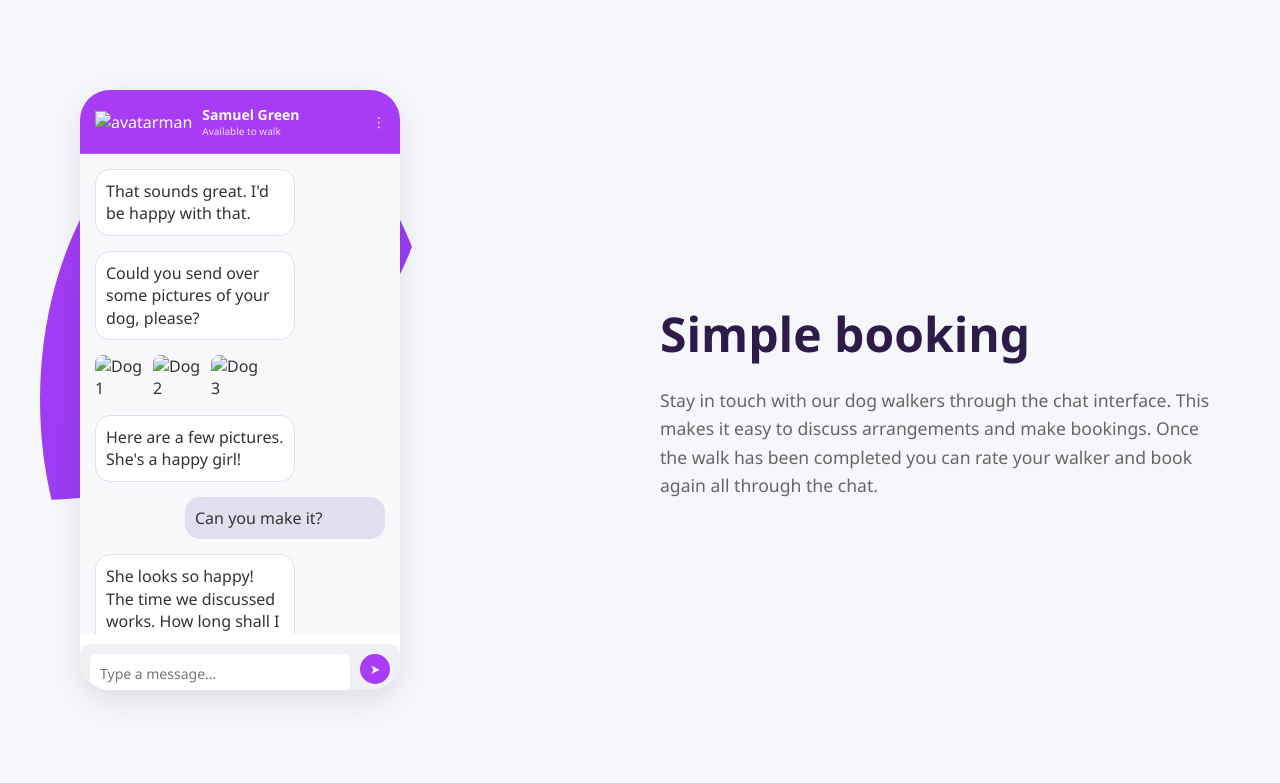
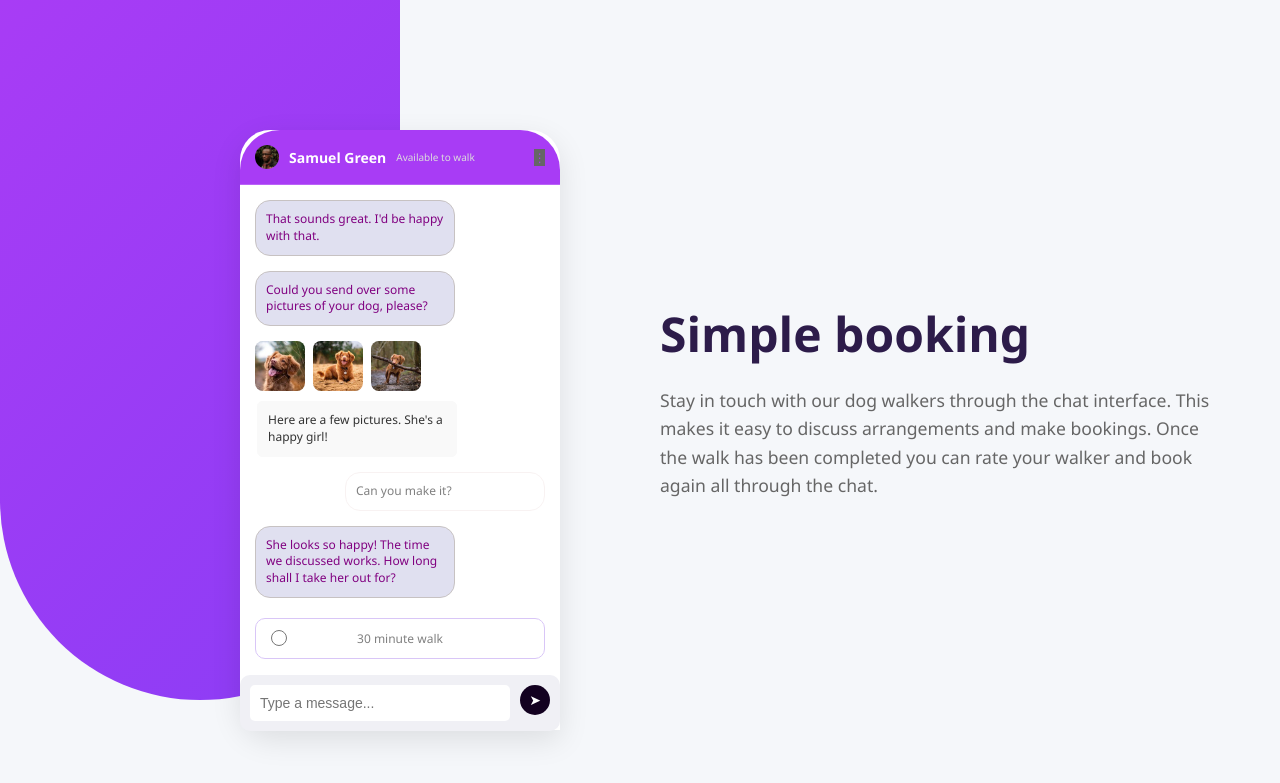
Before and after one commit to Olekuwiz/Team-3-Desktop-Design, a plain HTML site: page index.html in a window 1280 px wide. Drawn offline with Linux system fonts and the light colour scheme.

Commit message:
avatarman,image gallery and the big purple background updated

```diff
--- a/index.html
+++ b/index.html
@@ -1,78 +1,81 @@
 <!DOCTYPE html>
 <html lang="en">
 <head>
-<meta charset="UTF-8" />
-<meta name="viewport" content="width=device-width, initial-scale=1.0" />
+<meta charset="UTF-8"><meta name="viewport" content="width=device-width, initial-scale=1.0">
 <title>Simple Booking</title>
 <link rel="stylesheet" href="style.css" />
 </head>
 <body>
 
 <div class="container">
-<!-- Left Section - Phone Mockup -->
-<div class="left-section">
-<div class="purple-bg"></div>
+ <!-- Left Side: Purple Gradient Background -->
+ <div class="gradient-bg"></div>
+
+<!-- Phone Mockup -->
 <div class="phone-mockup">
-<div class="phone-header">
-<div class="user-info">
-<img src="avatarman.jpg" alt="avatarman">
+<!-- Status Bar -->
+<div class="status-bar">
+<div class="status-left"></div>
+<div class="status-center">
+<img src="img/avatarman.jpg" alt="Avatar" class="avatar">
+<div class="user-name">Samuel Green</div>
+<div class="user-status">Available to walk</div>
+</div>
 
-<div>
-<p class="user-name">Samuel Green</p>
-<p class="user-status">Available to walk</p>
-</div>
-</div>
-<span class="menu-icon">⋮</span>
+<div class="status-right">⋮</div>
 </div>
 
 <div class="chat-container">
-<div class="message received-message">
+<!-- Message from user -->
+<div class="message received">
  That sounds great. I'd be happy with that.
 </div>
-
-          <div class="message received-message">
+<div class="message received">
 Could you send over some pictures of your dog, please?
 </div>
-
+ <!-- Image gallery -->
         <div class="image-gallery">
-            <img src="dog-image-1c.jpg" alt="Dog 1" />
-            <img src="dog-image-2.jpg" alt="Dog 2" />
-            <img src="dog-image-3.jpg" alt="Dog 3" />
+          <img src="img/dog-image-1c.jpg" alt="Dog 1">
+          <img src="img/dog-image-2.jpg" alt="Dog 2">
+          <img src="img/dog-image-3.jpg" alt="Dog 3">
         </div>
 
-          <div class="message received-message">
+        <div class="message receivedd">
           Here are a few pictures. She's a happy girl!
         </div>
 
-          <div class="message sent-message">
+        <div class="message sent">
           Can you make it?
         </div>
 
-          <div class="message received-message">
+  <div class="message received">
           She looks so happy! The time we discussed works. How long shall I take her out for?
         </div>
 
-          <div class="booking-options">
-            <div class="option">
-              <span>30 minute walk</span>
-              <span class="option-price">$29</span>
-            </div>
-            <div class="option">
-              <span>1 hour walk</span>
-              <span class="option-price">$49</span>
-            </div>
+          <!-- Pricing Options -->
+        <div class="pricing-options">
+          <label class="option">
+            <input type="radio" name="walk" value="30min" />
+            <span class="option-text">30 minute walk</span>
+            <span class="price">$29</span>
+          </label>
+          <label class="option">
+            <input type="radio" name="walk" value="1hour" />
+            <span class="option-text">1 hour walk</span>
+            <span class="price">$49</span>
+          </label>
         </div>
       </div>
 
+       <!-- Input Area -->
       <div class="input-area">
         <input type="text" placeholder="Type a message..." />
         <button class="send-btn">➤</button>
       </div>
     </div>
-    </div>
 
-    <!-- Right Section - Content -->
-    <div class="right-section">
+    <!-- Right Side: Content -->
+    <div class="content">
       <h1>Simple booking</h1>
       <p>
         Stay in touch with our dog walkers through the chat interface. This makes it easy to discuss arrangements and make bookings. Once the walk has been completed you can rate your walker and book again all through the chat.
--- a/style.css
+++ b/style.css
@@ -1,11 +1,12 @@
+
 * {
   margin: 0;
   padding: 0;
   box-sizing: border-box;
-  font-family: 'Segoe UI', Tahoma, Geneva, Verdana, sans-serif;
 }
 
 body {
+  font-family: 'Segoe UI', Tahoma, Geneva, Verdana, sans-serif;
   background-color: #f5f7fa;
   color: #333;
   display: flex;
@@ -24,57 +25,66 @@ body {
   justify-content: space-between;
 }
 
-/* Left Section - Phone Mockup */
-.left-section {
-  position: relative;
-  width: 400px;
-  height: 600px;
-  z-index: 1;
-}
-
-.purple-bg {
+/* Purple Gradient Background (Left Side) */
+.gradient-bg {
   position: absolute;
   top: 0;
   left: 0;
   width: 400px;
-  height: 600px;
+  height: 700px;
   background: linear-gradient(135deg, #a83cf5, #8b3df5);
-  border-radius: 50% 50% 50% 50%;
-  clip-path: circle(400px at 0% 0%);
-  z-index: 0;
+  border-bottom-right-radius: 250px;
+  border-bottom-left-radius: 250px;
 }
 
+/* Phone Mockup */
 .phone-mockup {
   width: 320px;
   height: 600px;
   background: white;
-  border-radius: 30px;
+  border-top-right-radius: 30px;
+  border-top-left-radius: 30px;
+  border-bottom-left-radius: 30px;
+  border-bottom-left-radius: 30px;
   box-shadow: 0 10px 30px rgba(0, 0, 0, 0.1);
-  overflow: hidden;
+  overflow: sticky;
   position: relative;
-  margin: 0 auto;
+  margin-top: 80px;
+  left: 200px;
   transform: translateY(-10px);
+
 }
 
-.phone-header {
+/* Status Bar */
+.status-bar {
   background: #a83cf5;
+  border-radius: 40px 40px 0 0;
   padding: 15px;
   display: flex;
   align-items: center;
   justify-content: space-between;
-  color: white;
+  color: #a83cf5;
   border-bottom: 1px solid rgba(255, 255, 255, 0.2);
 }
 
-.user-info {
+.status-left,
+.status-right {
+  font-size: 12px;
+  font: light purple;
+  background-color: #666;
+
+}
+
+.status-center {
   display: flex;
   align-items: center;
   gap: 10px;
+  flex: 1;
 }
 
-.user-avatar {
-  width: 30px;
-  height: 30px;
+.avatar {
+  width: 24px;
+  height: 24px;
   border-radius: 50%;
   object-fit: cover;
 }
@@ -82,11 +92,12 @@ body {
 .user-name {
   font-weight: 600;
   font-size: 14px;
+  color: white;
 }
 
 .user-status {
   font-size: 10px;
-  opacity: 0.8;
+  color: #dcdcdc;
 }
 
 .menu-icon {
@@ -94,31 +105,52 @@ body {
   font-size: 14px;
 }
 
+/* Chat Container */
 .chat-container {
   padding: 15px;
   height: 480px;
   overflow-y: auto;
-  background: #f9f9fb;
+  background: offwhite;
 }
 
 .message {
+
   margin-bottom: 15px;
   max-width: 200px;
   padding: 10px;
   border-radius: 15px;
   line-height: 1.4;
+  font-size: 12px;
+}
+.message.receivedd {
+  background: #e0e0f0;
+  text-align: left;
+  margin-left: 2px;
+  border: 1px solid white;
+}
+.message.receivedd {
+  border-color: #f9f9f9;
+  background-color: #f9f9f9;
+  border-radius: 5px;
+  align-self: flex-end;
 }
 
-.sent-message {
+
+/*this line controls all the text and 4 chatboxes*/
+.received {
   background: #e0e0f0;
+  color: purple;
+  align-self: flex-start;
+  margin-left: 0;
+  border: 1px solid rgb(199, 194, 194);
+}
+/*this line is for the can you make it gray text*/
+.sent {
+  background: #fff;
   align-self: flex-end;
+  color: gray;
   margin-left: auto;
-}
-
-.received-message {
-  background: #fff;
-  align-self: flex-start;
-  border: 1px solid #e0e0f0;
+  border: 1px solid rgb(248, 242, 242);
 }
 
 .image-gallery {
@@ -134,7 +166,7 @@ body {
   object-fit: cover;
 }
 
-.booking-options {
+.pricing-options {
   margin-top: 20px;
 }
 
@@ -143,21 +175,36 @@ body {
   justify-content: space-between;
   align-items: center;
   padding: 10px 15px;
-  background: #e0e0f0;
+  background: rgb(124, 35, 124) gradient;
+  border: 1px solid #d9c6f7;
   border-radius: 10px;
   margin-bottom: 10px;
   cursor: pointer;
+  transition: background 0.2s ease, transform 0.1s ease;
 }
 
 .option:hover {
-  background: #d0d0e0;
+  background: purple;
+}
+.option input[type="radio"] {
+  accent-color: #a83cf5; /* Purple radio button */
+  width: 16px;
+  height: 16px;
+  margin-right: 8px;
 }
 
-.option-price {
-  font-weight: bold;
-  color: #a83cf5;
+.option-text {
+  font-size: 12px;
+  color: gray;
 }
 
+.price {
+  font-weight: bold;
+  color: white;
+  font-size: 14px;
+}
+
+/* Input Area */
 .input-area {
   display: flex;
   padding: 10px;
@@ -174,12 +221,13 @@ body {
   border-radius: 5px;
   outline: none;
   font-size: 14px;
+  color: #333;
 }
 
 .send-btn {
   width: 30px;
   height: 30px;
-  background: #a83cf5;
+  background: #130120;
   border: none;
   border-radius: 50%;
   color: white;
@@ -187,22 +235,24 @@ body {
   align-items: center;
   justify-content: center;
   cursor: pointer;
+  font-size: 14px;
 }
 
-/* Right Section - Text Content */
-.right-section {
+/* Right Content */
+.content {
   flex: 1;
   max-width: 600px;
   padding: 20px;
 }
 
-.right-section h1 {
+.content h1 {
   font-size: 3rem;
   color: #2d1c4a;
   margin-bottom: 20px;
+  font-weight: 600;
 }
 
-.right-section p {
+.content p {
   font-size: 1.1rem;
   color: #666;
   line-height: 1.6;
@@ -212,20 +262,22 @@ body {
 @media (max-width: 900px) {
   .container {
     flex-direction: column;
-    gap: 30px;
+    gap: 40px;
   }
 
-  .left-section {
-    width: 100%;
-    max-width: 320px;
+  .phone-mockup {
+    width: 300px;
+    height: 550px;
+    border-radius: 40px;
   }
 
-  .right-section {
-    max-width: 100%;
-    text-align: center;
+  .gradient-bg {
+    width: 300px;
+    height: 100px;
+
   }
 
-  .right-section h1 {
+  .content h1 {
     font-size: 2.2rem;
   }
 }
```
Also changed, not shown: img/avatarman.jpg (added), img/dog-image-1c.jpg (added), img/dog-image-2.jpg (added), img/dog-image-3.jpg (added). Lines whose indentation alone changed are shown as unchanged.
